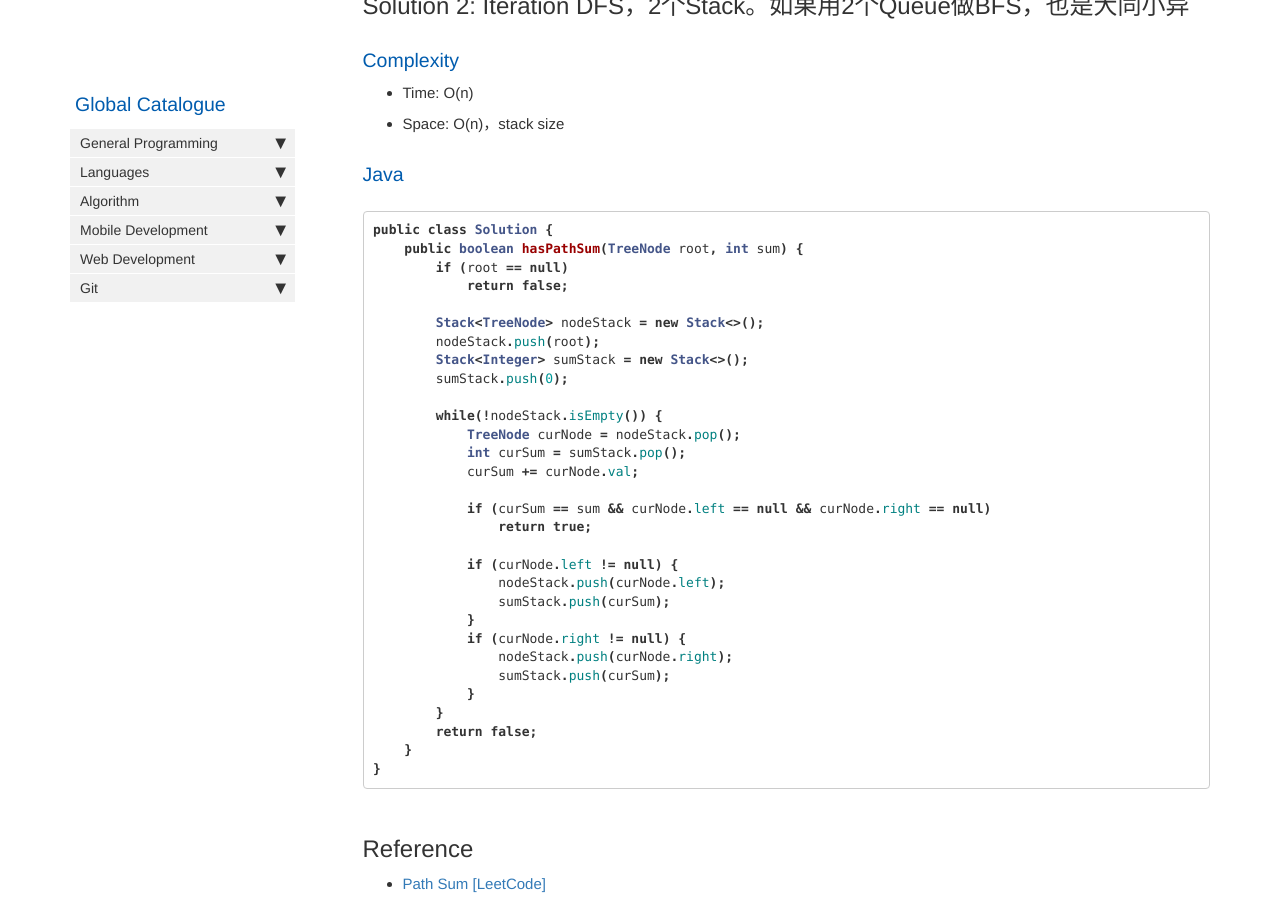
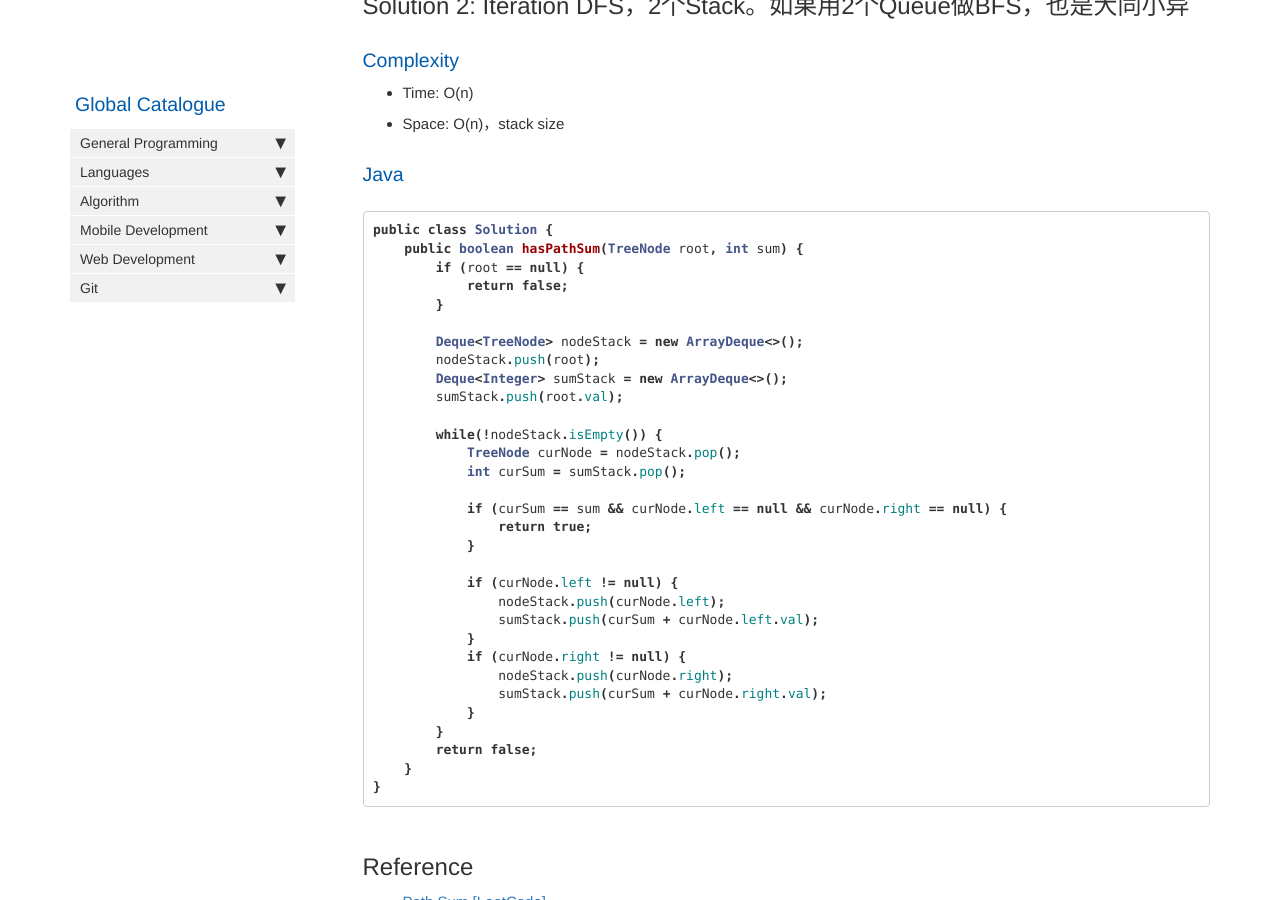
Before and after one commit to HungryOrc/hungryorc.github.io, a Jekyll site: the page built from pages/algorithm/algorithm_binaryTreePathSum_rootToLeaf_equalsTarget.md, in a window 1280 px wide and 900 px high, scrolled down 1438 px. Built offline with Jekyll 4.4.1, drawn with Linux system fonts in a browser that asks for light colours; nearby versions of some CDN libraries; comment, search, counter and statistics services are not loaded.

Commit message:
Update algorithm_binaryTreePathSum_rootToLeaf_equalsTarget.md

````diff
--- a/pages/algorithm/algorithm_binaryTreePathSum_rootToLeaf_equalsTarget.md
+++ b/pages/algorithm/algorithm_binaryTreePathSum_rootToLeaf_equalsTarget.md
@@ -70,29 +70,30 @@ public class Solution {
 ```java
 public class Solution {
     public boolean hasPathSum(TreeNode root, int sum) {
-        if (root == null)
+        if (root == null) {
             return false;
+        }
 
-        Stack<TreeNode> nodeStack = new Stack<>();
+        Deque<TreeNode> nodeStack = new ArrayDeque<>();
         nodeStack.push(root);
-        Stack<Integer> sumStack = new Stack<>();
-        sumStack.push(0);
+        Deque<Integer> sumStack = new ArrayDeque<>();
+        sumStack.push(root.val);
 
         while(!nodeStack.isEmpty()) {
             TreeNode curNode = nodeStack.pop();
             int curSum = sumStack.pop();
-            curSum += curNode.val;
 
-            if (curSum == sum && curNode.left == null && curNode.right == null)
+            if (curSum == sum && curNode.left == null && curNode.right == null) {
                 return true;
+            }
 
             if (curNode.left != null) {
                 nodeStack.push(curNode.left);
-                sumStack.push(curSum);
+                sumStack.push(curSum + curNode.left.val);
             }
             if (curNode.right != null) {
                 nodeStack.push(curNode.right);
-                sumStack.push(curSum);
+                sumStack.push(curSum + curNode.right.val);
             }
         }
         return false;
````
